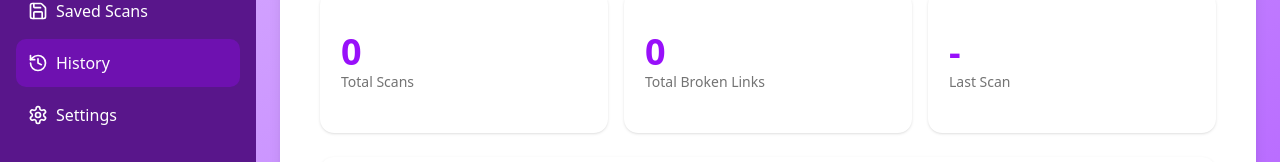
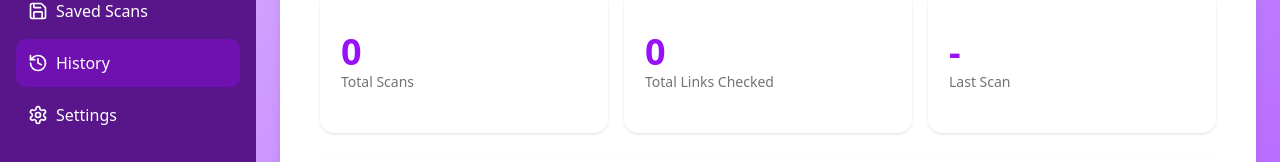
Before and after one commit to condor616/link-check-nextjs, a Next.js app: page /history in a window 1280 px wide. Shown: the part 153-315 px from the top of the page. Built offline with nearby package versions, Linux system fonts and the light colour scheme.

Commit message:
added total scan instead of total broken links

```diff
--- a/src/app/history/page.tsx
+++ b/src/app/history/page.tsx
@@ -280,9 +280,9 @@ export default function HistoryPage() {
           <Card className="bg-white shadow">
             <CardContent className="py-4 px-5">
               <h3 className="text-4xl font-bold text-purple-600">
-                {scans.reduce((sum, scan) => sum + scan.brokenLinksCount, 0)}
+                {scans.reduce((sum, scan) => sum + scan.resultsCount, 0)}
               </h3>
-              <p className="text-sm text-muted-foreground">Total Broken Links</p>
+              <p className="text-sm text-muted-foreground">Total Links Checked</p>
             </CardContent>
           </Card>
 
```
